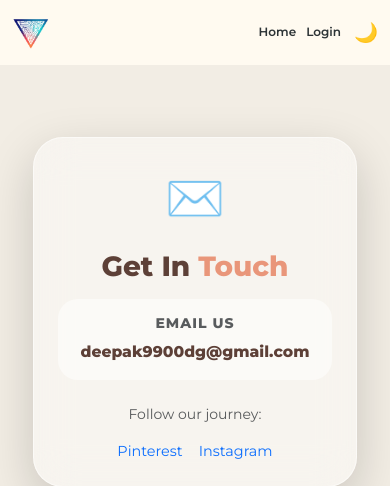
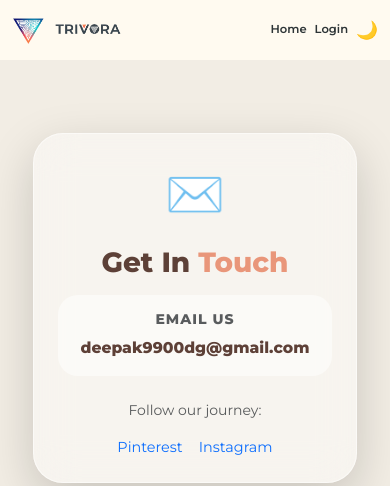
Before and after one commit to deepak9900dg/TRIVORA, a Flask app: page /contact in a window 390 px wide. Shown: the top 486 px of the page. Run offline with Flask 3, Linux system fonts and the light colour scheme.

Commit message:
Update base.html

```diff
--- a/templates/base.html
+++ b/templates/base.html
@@ -21,9 +21,9 @@
         :root { --bg-color: #f2ede4; --nav-bg: #fffaf0; --accent: #ff8a65; }
         body { background-color: var(--bg-color); font-family: 'Montserrat', sans-serif; overflow-x: hidden; }
 
-        /* Mobile View Buttons Fix */
-        .navbar { background-color: var(--nav-bg) !important; padding: 10px 0; }
-        .nav-custom-container { display: flex; align-items: center; justify-content: space-between; width: 100%; }
+        /* NAVBAR FIX: Ab mobile par bhi text aur buttons hamesha dikhenge */
+        .navbar { background-color: var(--nav-bg) !important; padding: 10px 0; border-bottom: 1px solid rgba(0,0,0,0.05); }
+        .nav-custom-container { display: flex; align-items: center; justify-content: space-between; width: 100%; flex-wrap: nowrap; }
 
         .navbar-nav-scrollable {
             display: flex !important;
@@ -33,16 +33,18 @@
         }
 
         .nav-link {
-            font-size: 0.85rem;
-            padding: 5px 8px !important;
+            font-size: 0.8rem;
+            padding: 4px 6px !important;
             font-weight: 600;
             color: #2d3436 !important;
+            white-space: nowrap;
         }
 
-        /* Responsive Logo for small screens */
-        @media (max-width: 576px) {
-            .brand-text-img { display: none; } /* Mobile par sirf logo dikhega space bachane ke liye */
-            .nav-link { font-size: 0.75rem; padding: 5px 5px !important; }
+        /* Phone par size auto-adjust hoga */
+        @media (max-width: 480px) {
+            .brand-text-img { height: 16px !important; margin-left: 4px !important; }
+            .brand-logo-img { height: 30px !important; }
+            .nav-link { font-size: 0.72rem; padding: 3px 4px !important; }
         }
 
         /* Dark Mode */
@@ -50,7 +52,7 @@
         body.dark-mode .navbar { background-color: #1a1a1a !important; }
         body.dark-mode .nav-link { color: #eee !important; }
 
-        /* Card Image Aspect Ratio Fix */
+        /* Category Image Aspect Ratio Fix */
         .card-img-top { height: 200px; object-fit: cover; width: 100%; }
     </style>
 </head>
@@ -59,8 +61,8 @@
 <nav class="navbar sticky-top">
     <div class="container nav-custom-container">
         <a class="navbar-brand d-flex align-items-center m-0" href="{{ url_for('home') }}">
-            <img src="{{ url_for('static', filename='logo.png') }}" alt="Trivora Symbol" style="height: 35px;">
-            <img src="{{ url_for('static', filename='text.png') }}" class="brand-text-img" alt="TRIVORA" style="height: 20px; margin-left: 8px;">
+            <img src="{{ url_for('static', filename='logo.png') }}" class="brand-logo-img" alt="Trivora Symbol" style="height: 38px;">
+            <img src="{{ url_for('static', filename='text.png') }}" class="brand-text-img" alt="TRIVORA" style="height: 22px; margin-left: 8px;">
         </a>
 
         <div class="navbar-nav-scrollable">
@@ -71,7 +73,7 @@
             {% else %}
                 <a class="nav-link" href="{{ url_for('login') }}">Login</a>
             {% endif %}
-            <button id="darkModeToggle" class="btn p-0 ms-2" style="font-size: 1.2rem; background:none; border:none;">🌙</button>
+            <button id="darkModeToggle" class="btn p-0 ms-1" style="font-size: 1.1rem; background:none; border:none;">🌙</button>
         </div>
     </div>
 </nav>
```
